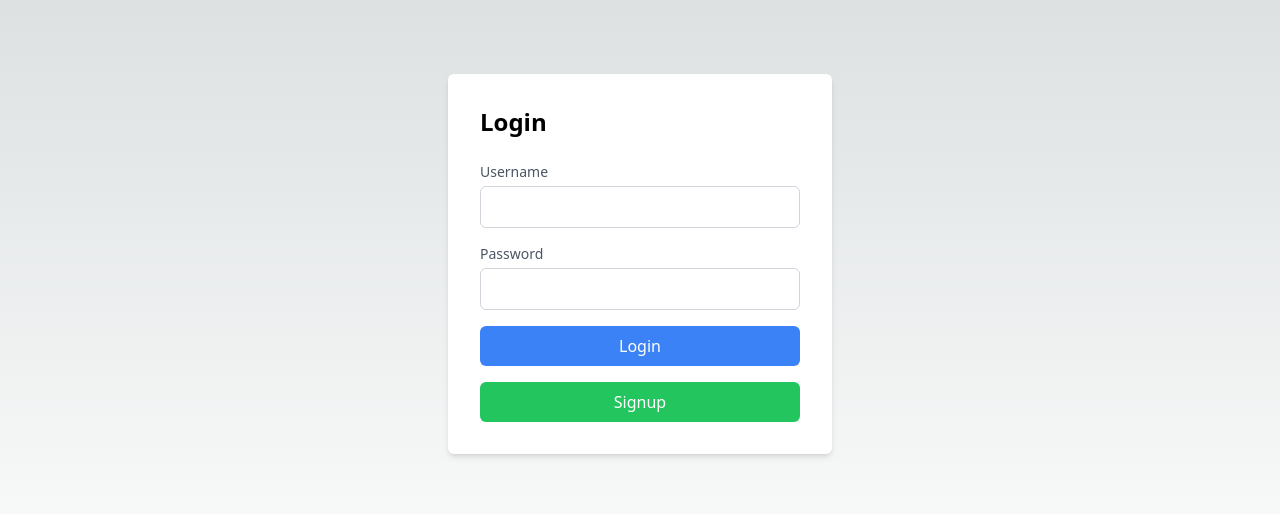
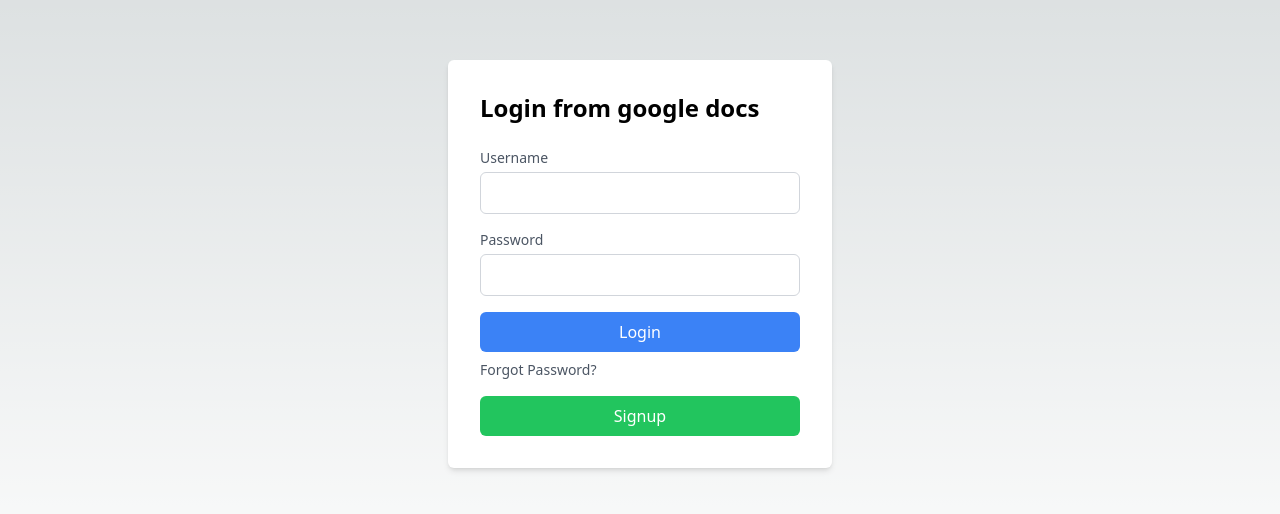
Before and after one commit to Maharavo1/mgt2-google-docs, a Next.js app: page /login/login in a window 1280 px wide. Shown: the part 136-650 px from the top of the page. Built offline with nearby package versions, Linux system fonts and the light colour scheme.

Commit message:
fix : login.js

```diff
--- a/src/pages/login/login.js
+++ b/src/pages/login/login.js
@@ -1,17 +1,17 @@
 import { useRouter } from 'next/router';
 import React from 'react';
+
 export default function Login() {
   const router = useRouter();
 
   const handleSignupClick = () => {
-    router.push('/signup')
+    router.push('/signup');
   };
 
   return (
     <div className="min-h-screen flex items-center justify-center">
       <div className="bg-white p-8 shadow-md rounded-md w-96">
-        <h2 className="text-2xl font-semibold mb-6">Login</h2>
-
+        <h2 className="text-2xl font-semibold mb-6">Login from google docs</h2>
 
         <form>
           <div className="mb-4">
@@ -43,6 +43,12 @@
             Login
           </button>
         </form>
+
+        {/* Ajoutez le paragraphe avec le lien Forgot Password */}
+        <p className="mt-2 text-sm text-gray-600">
+          <a href="/forgot-password">Forgot Password?</a>
+        </p>
+
         <button
           type="button"
           onClick={handleSignupClick}
```
